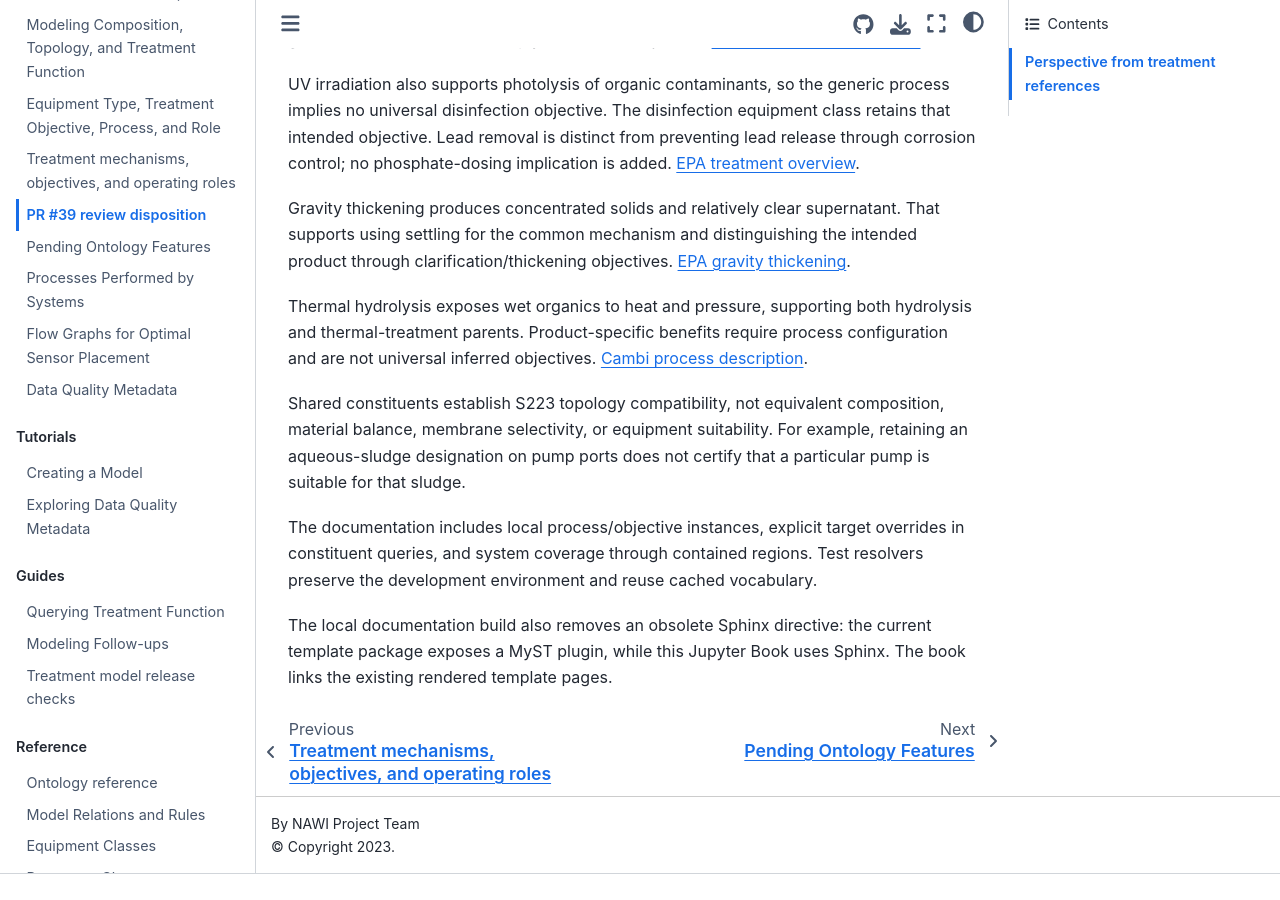
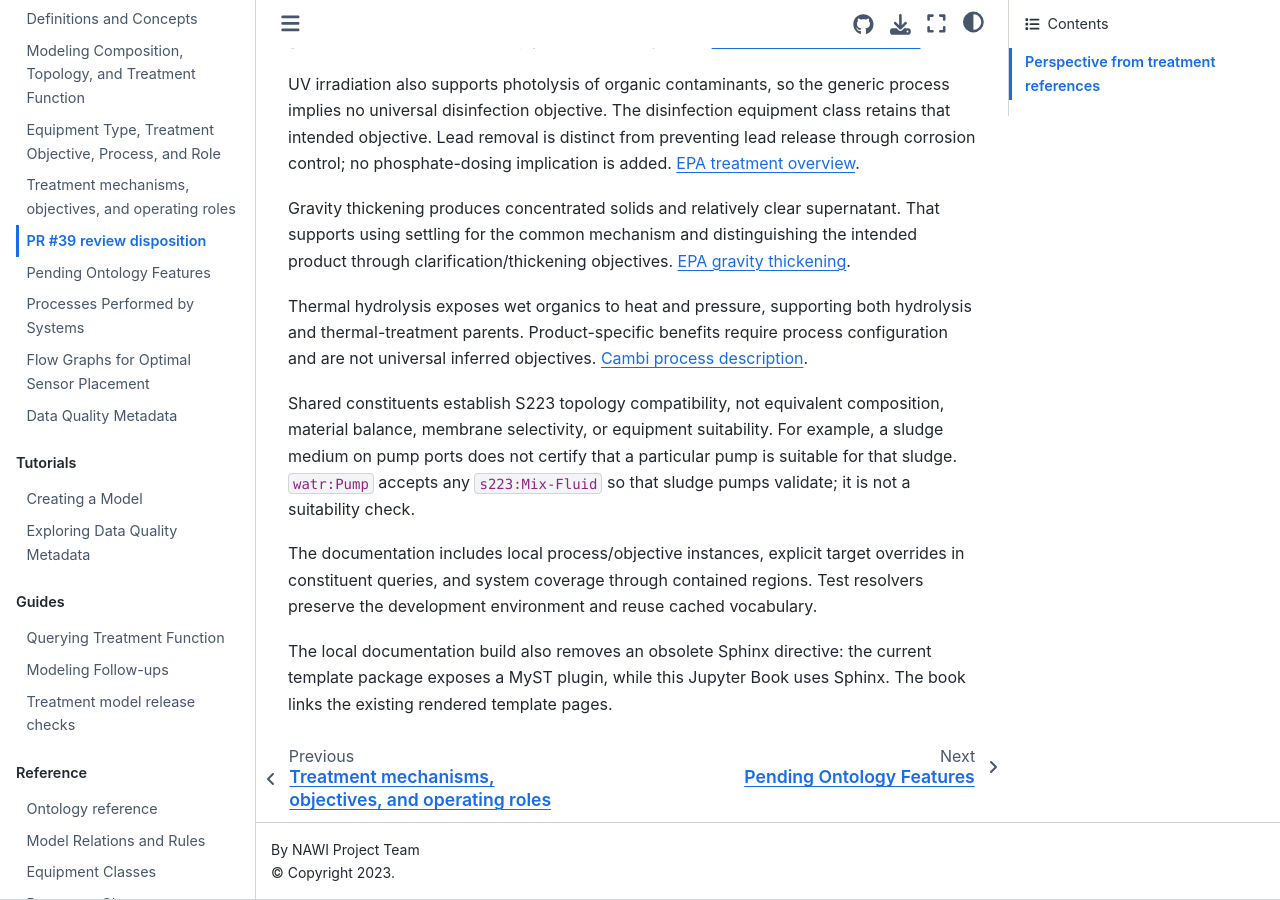
Before and after one commit to DataDrivenCPS/water-ontology, a Jupyter Book: the page built from docs/explanation/treatment_review.md, in a window 1280 px wide and 900 px high, scrolled down 2730 px. Built offline with Jupyter Book 1.0.4 settings and Sphinx 7.4.7 and the Sphinx Book theme 1.1.4, drawn with Linux system fonts in a browser that asks for light colours; before the commit the page ends 3604 px from its top, so only the background shows below that.

Commit message:
docs: describe sludge as a mixture and the watr:Pump medium widening

```diff
--- a/docs/explanation/treatment_review.md
+++ b/docs/explanation/treatment_review.md
@@ -80,8 +80,9 @@
 
 Shared constituents establish S223 topology compatibility, not equivalent
 composition, material balance, membrane selectivity, or equipment suitability.
-For example, retaining an aqueous-sludge designation on pump ports does not
-certify that a particular pump is suitable for that sludge.
+For example, a sludge medium on pump ports does not certify that a particular
+pump is suitable for that sludge. `watr:Pump` accepts any `s223:Mix-Fluid` so that
+sludge pumps validate; it is not a suitability check.
 
 The documentation includes local process/objective instances, explicit target
 overrides in constituent queries, and system coverage through contained regions.
```
Also changed, not shown: docs/explanation/treatment_model_summary.md (+2 -2 lines).
